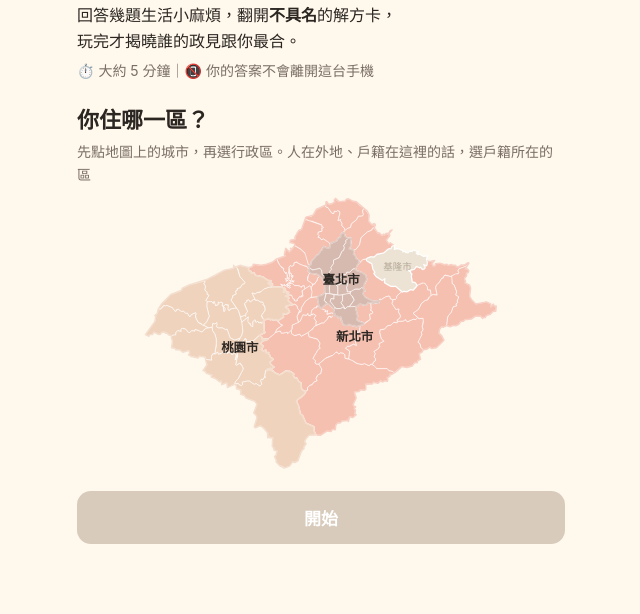
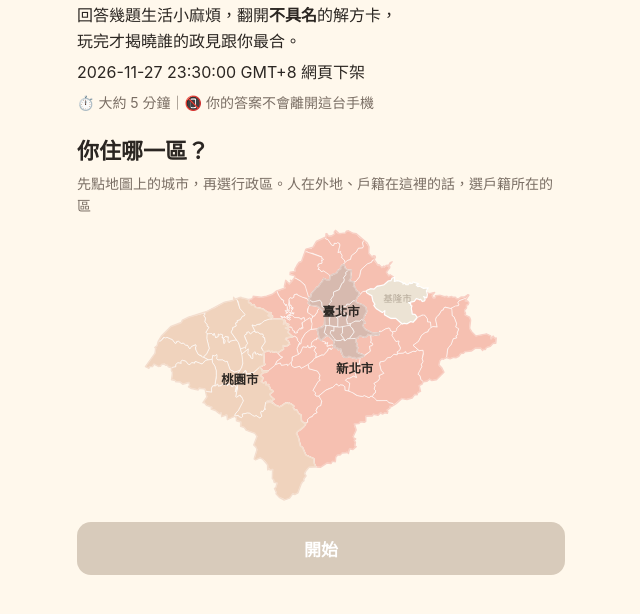
Before and after one commit to leeuniguana/bulletimeless, a plain HTML site: page index.html in a window 1280 px wide. Shown: the part 134-748 px from the top of the page, without its empty margins (319-959 px from the left). Drawn offline with Linux system fonts and the light colour scheme.

Commit message:
Update index.html

```diff
--- a/index.html
+++ b/index.html
@@ -197,6 +197,7 @@ function home(prev, prevD) {
   <h1>誰有時間看公報 🗳️</h1>
   <p>公報十幾個人、幾百條政見，說真的，誰有時間看？</p>
   <p>回答幾題生活小麻煩，翻開<b>不具名</b>的解方卡，<br>玩完才揭曉誰的政見跟你最合。</p>
+  <p>2026-11-27 23:30:00 GMT+8 網頁下架</p>
   <p class="sub">⏱️ 大約 5 分鐘｜📵 你的答案不會離開這台手機</p>
   <h2 style="margin-top:22px">你住哪一區？</h2>
   <p class="sub">先點地圖上的城市，再選行政區。人在外地、戶籍在這裡的話，選戶籍所在的區</p>
```
